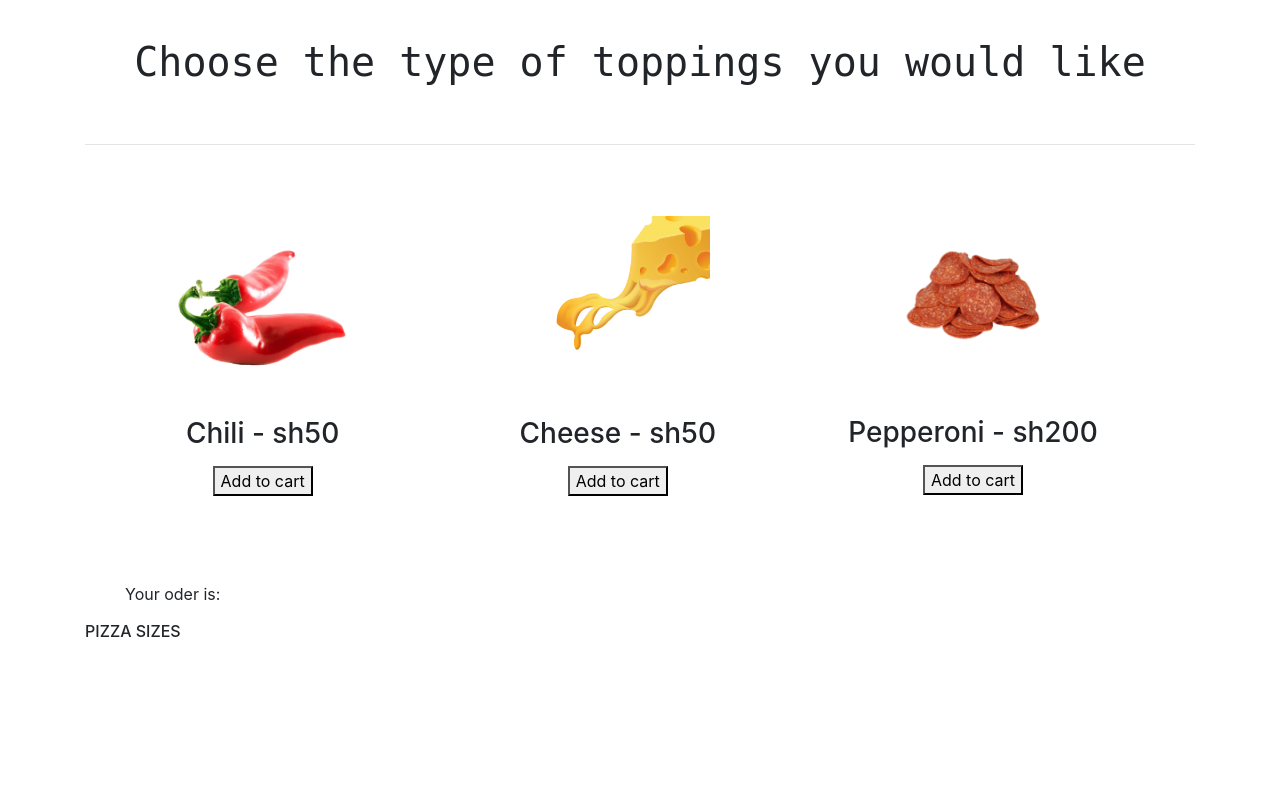
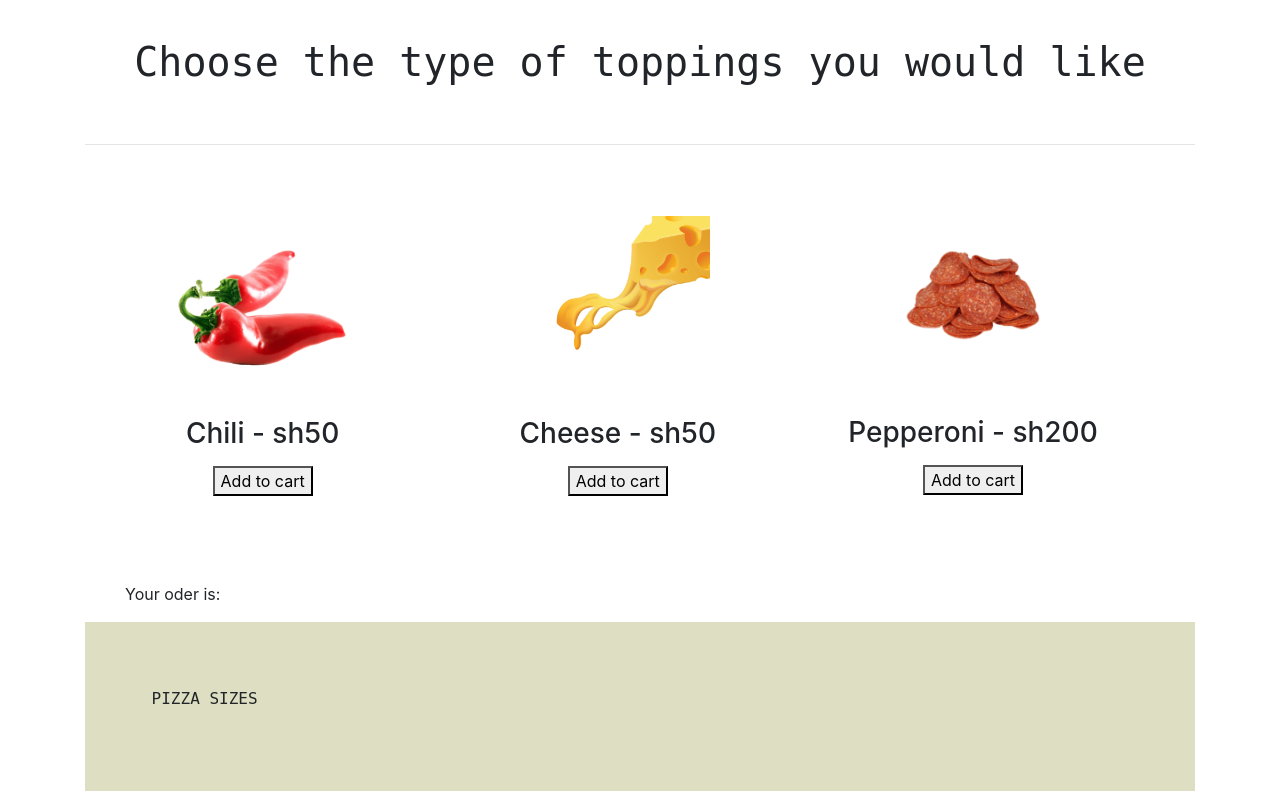
Before and after one commit to Stephenremmi/Week4-IP, a plain HTML site: page page2.html in a window 1280 px wide. Shown: the part 1154-1945 px from the top of the page. Before the commit the page ends 1796 px from the top, so only its background shows below. Drawn offline with nearby package versions, Linux system fonts and the light colour scheme.

Commit message:
made background and font for checkout

```diff
--- a/css/styles.css
+++ b/css/styles.css
@@ -75,3 +75,10 @@
 .output{
     padding-top: 38%;
 }
+.pizzasizes{
+
+   background:rgba(119, 121, 1, 0.24);
+   padding: 6%;
+   text-align: start;
+   font-family: DejaVu Sans Mono, monospace;
+}
```
